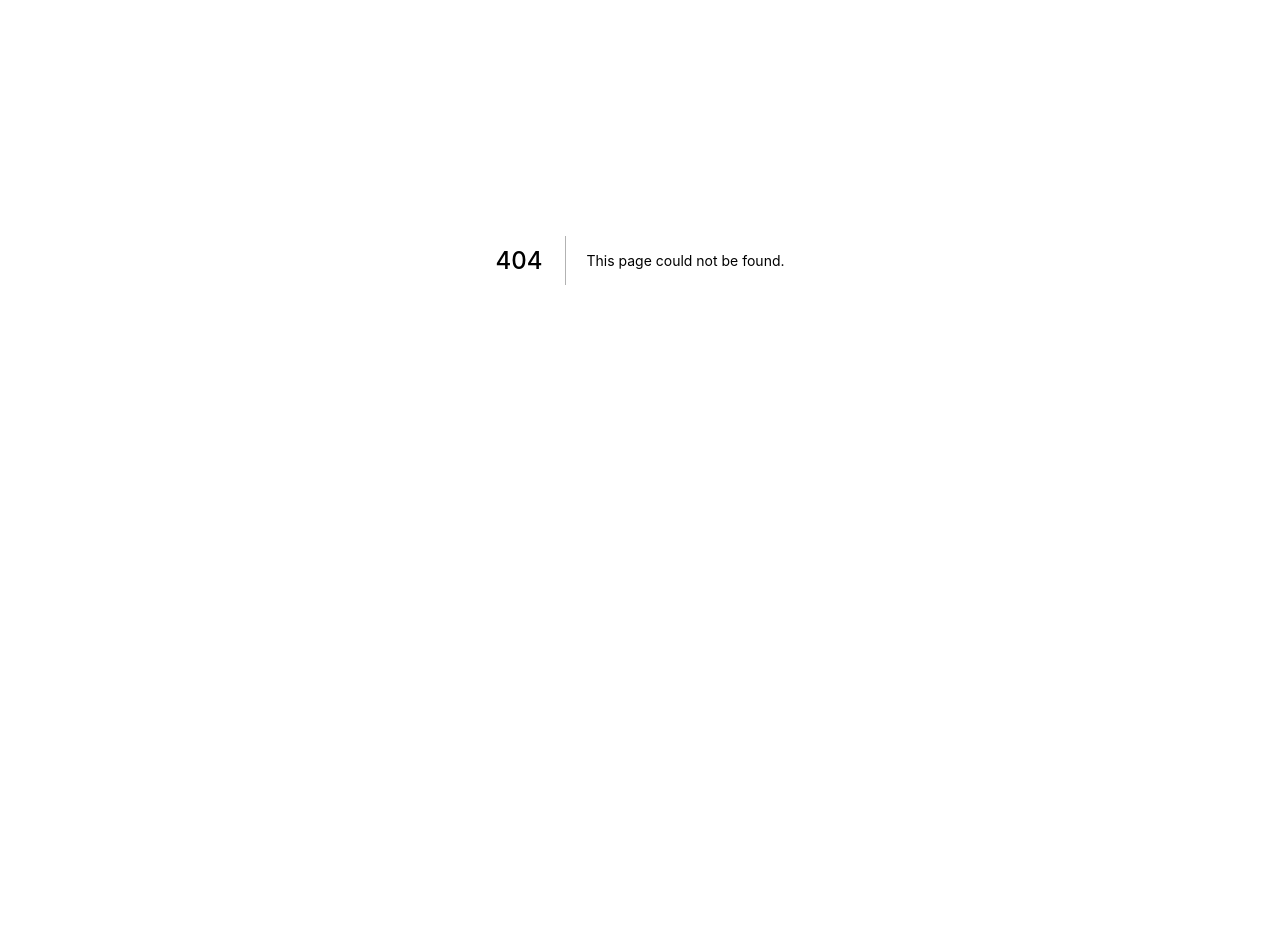
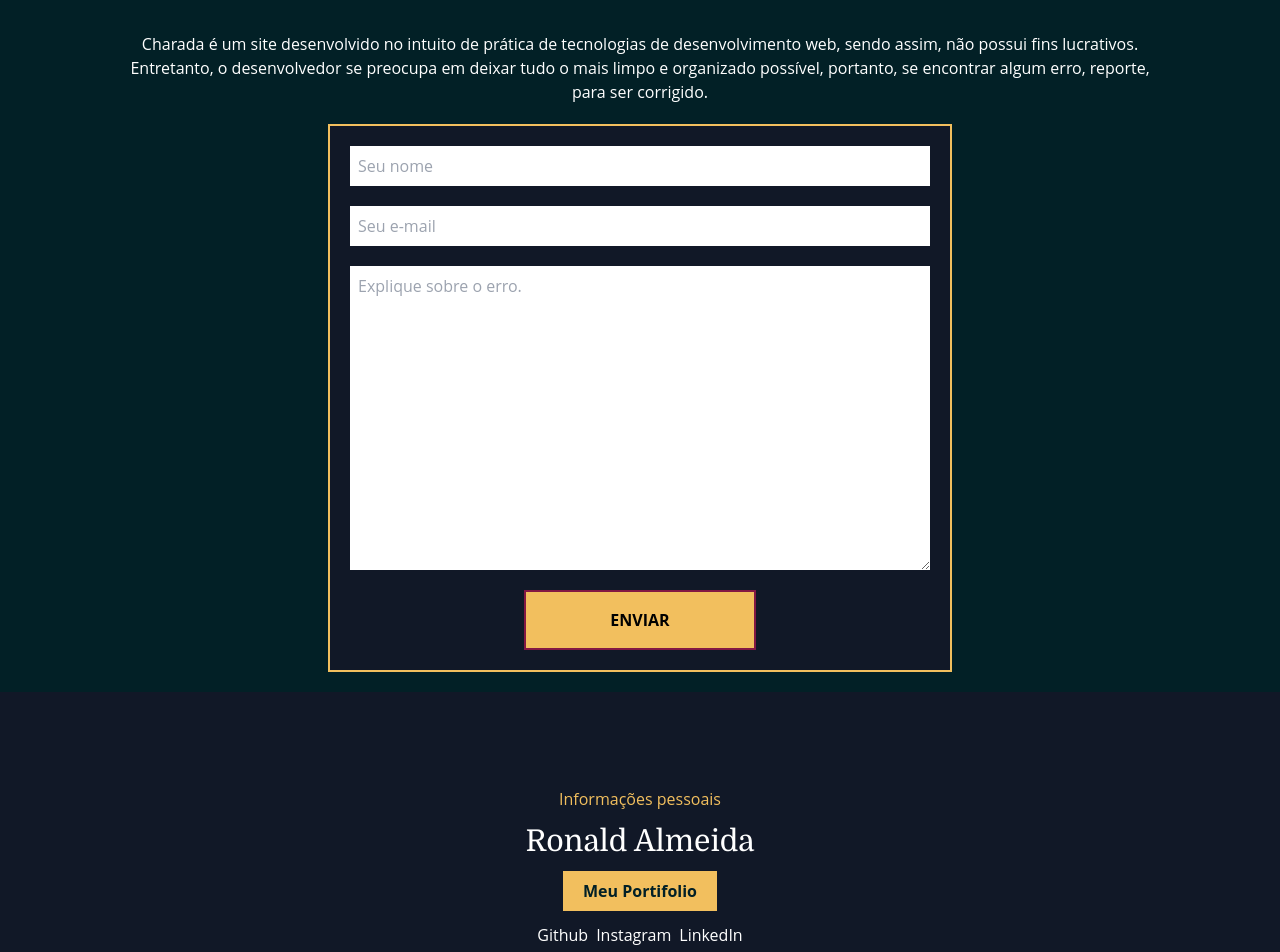
Before and after one commit to Ronaldjga/charada, a Next.js app: page /report in a window 1280 px wide. Before the commit this address had no page. Shown: the part 140-1092 px from the top of the page. Before the commit the page ends 800 px from the top, so only its background shows below. Built offline with nearby package versions, Linux system fonts and the light colour scheme.

Commit message:
pagina de Reporte
pagina para reportar erros

```diff
--- a/pages/index.js
+++ b/pages/index.js
@@ -5,6 +5,7 @@ import { HelpForUser } from "../src/components/patterns/helpForUser";
 import { InputAnswer } from "../src/components/patterns/inputAnswer";
 import { CharadaContainer } from "../src/components/patterns/charadaContainer";
 import { CharadaProvider } from "../src/components/providers/charada";
+import { ReportButton } from "../src/components/patterns/report";
 
 export default function Home() {
     return (
@@ -18,6 +19,7 @@ export default function Home() {
                         <FlashAnswer />
                         <InputAnswer/>
                     </div>
+                    <ReportButton/>
                 </div>
             </div>
         </CharadaProvider>
--- /dev/null
+++ b/pages/report.js
@@ -0,0 +1,23 @@
+import react from "react";
+import { Footer } from "../src/components/patterns/footer";
+import { BackHome, FormReport } from "../src/components/patterns/report";
+
+export default function Report() {
+    return (
+        <>
+            <div className="w-full h-fit bg-darkBluePrimary flex flex-col items-center md:justify-center pt-16 gap-5">
+                <div
+                    className="w-full flex flex-col items-center md:justify-center gap-5 px-4"
+                >
+                    <h1 className="font-h1Title text-center text-5xl font-bold p-5 text-yellowPrimary">Reporte</h1>
+                    <p className="max-w-screen-lg mx-auto text-white text-center">
+                    Charada é um site desenvolvido no intuito de prática de tecnologias de desenvolvimento web, sendo assim, não possui fins lucrativos. Entretanto, o desenvolvedor se preocupa em deixar tudo o mais limpo e organizado possível, portanto, se encontrar algum erro, reporte, para ser corrigido.
+                    </p>
+                    <FormReport></FormReport>
+                </div>
+                <BackHome />
+                <Footer/>
+            </div>
+        </>
+    )
+}
--- /dev/null
+++ b/src/components/patterns/footer.js
@@ -0,0 +1,26 @@
+import react from "react";
+
+export function Footer() {
+    return (
+        <footer className="w-full h-[350px] bg-gray-900 flex justify-center items-center">
+            <div className="w-2/4 flex flex-col items-center justify-center gap-3">
+                <p className="text-yellowPrimary text-center">Informações pessoais</p>
+
+                <h2 className="text-center text-3xl font-h2Title text-white">Ronald Almeida</h2>
+                <button
+                    className="text-darkBluePrimary bg-yellowPrimary hover:brightness-125 py-2 px-5 font-bold"
+                >
+                    <a target={"_blank"} rel="noreferrer" href="https://meu-portifolio-one.vercel.app/">
+                        Meu Portifolio
+                    </a>
+                </button>
+
+                <ul className="flex gap-2">
+                    <li><a target={"_blank"} rel="noreferrer" className="hover:text-yellowPrimary text-white" href="https://github.com/Ronaldjga">Github</a></li>
+                    <li><a target={"_blank"} rel="noreferrer" className="hover:text-yellowPrimary text-white" href="https://www.instagram.com/Ronald_jga/">Instagram</a></li>
+                    <li><a target={"_blank"} rel="noreferrer" className="hover:text-yellowPrimary text-white" href="https://www.linkedin.com/in/ronald-almeida-749198220/">LinkedIn</a></li>
+                </ul>
+            </div>
+        </footer>
+    )
+}
--- /dev/null
+++ b/src/components/patterns/report.js
@@ -0,0 +1,70 @@
+import react from "react";
+import { useRouter } from "next/router";
+
+export function FormReport() {
+    return (
+        <form
+            action="https://formspree.io/f/xjvljeba"
+            method="POST"
+            className="w-full lg:w-2/4 bg-gray-900 flex flex-col gap-5 p-5 border-2 border-yellowPrimary"
+        >
+            <input
+                name="Nome"
+                type={"text"}
+                className="p-2"
+                placeholder="Seu nome"
+            />
+
+            <input
+                name="E-mail"
+                type={"email"}
+                className="p-2"
+                placeholder="Seu e-mail"
+            />
+
+            <textarea
+                required
+                name="Mensagem"
+                className="p-2"
+                placeholder="Explique sobre o erro."
+                rows={`12`}
+            >
+            </textarea>
+            <button
+                type="submit"
+                className="w-2/5 mx-auto py-4 font-bold bg-yellowPrimary border-2 border-pink-900 hover:bg-pink-900 hover:text-white hover:border-yellowPrimary">
+                    ENVIAR
+            </button>
+        </form>
+    )
+}
+
+export function ReportButton() {
+    const routes = useRouter()
+    return (
+        <button
+            onClick={(e) => {
+                e.preventDefault
+                routes.push(`/report`)
+            }}
+            className="text-darkBluePrimary bg-yellowPrimary py-2 px-5 font-bold fixed bottom-5 right-5 hover:border-2 hover:border-white hover:bg-red-600 hover:text-white z-30"
+        >
+            Reportar Erro
+        </button>
+    )
+}
+
+export function BackHome() {
+    const routes = useRouter()
+    return (
+        <button
+            onClick={(e) => {
+                e.preventDefault
+                routes.push(`/`)
+            }}
+            className="text-darkBluePrimary border-2 border-pink-900 bg-yellowPrimary py-2 px-5 font-bold fixed top-5 left-5 hover:bg-pink-900 hover:text-white hover:border-yellowPrimary z-30"
+        >
+            Home
+        </button>
+    )
+}
```
